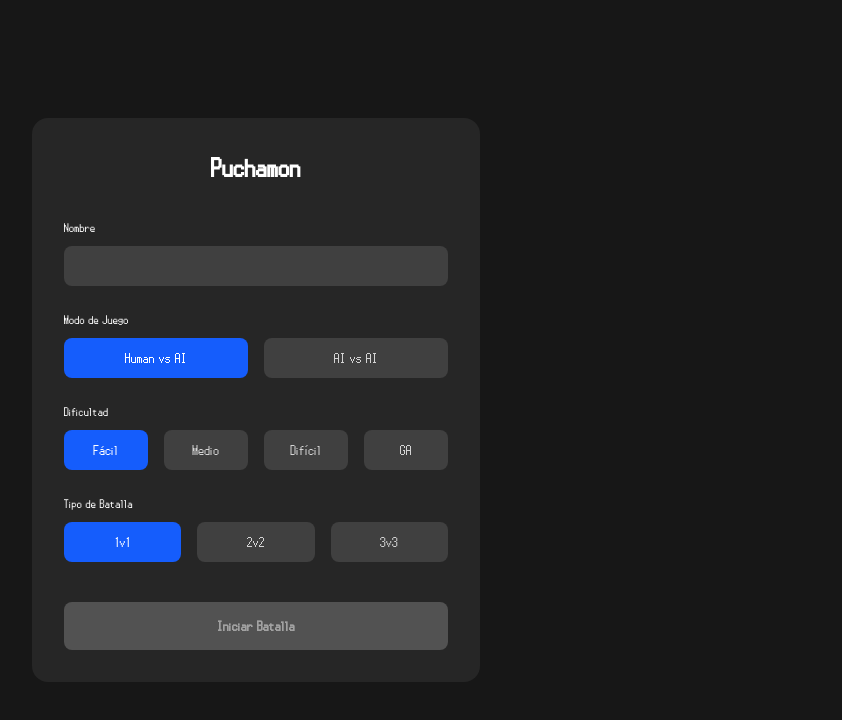
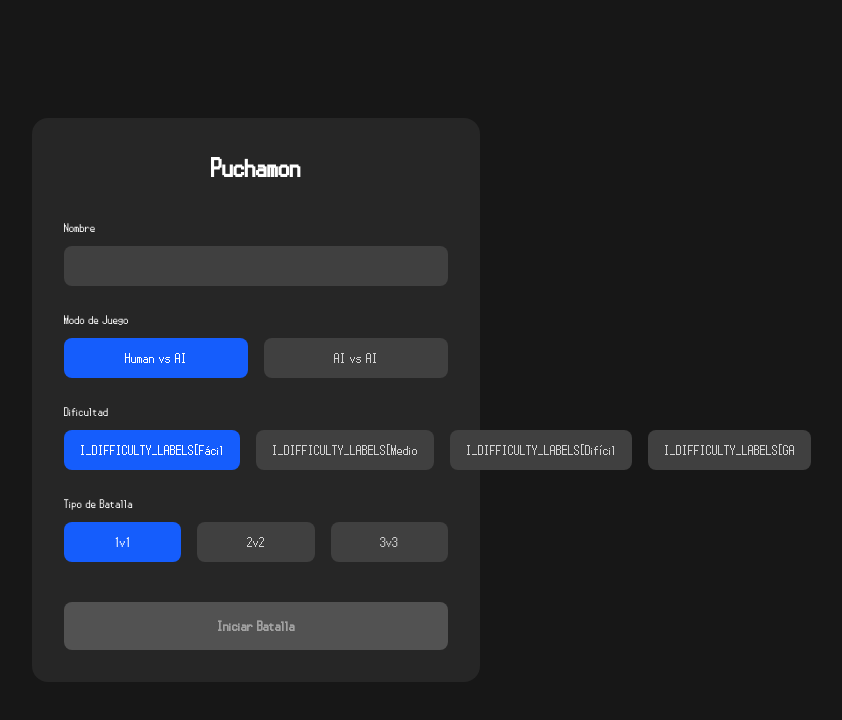
Before and after one commit to LeonidasGarcia/puchamon, a React (Vite) app in the folder frontend/: page / in a window 1280 px wide. Shown: the top 720 px of the page, without its empty margins (384-1226 px from the left). Built offline with nearby package versions, Linux system fonts and the light colour scheme.

Commit message:
feat: add AI difficulty labels and values for improved difficulty selection in Lobby and App components

```diff
--- a/frontend/src/pages/App.tsx
+++ b/frontend/src/pages/App.tsx
@@ -14,6 +14,7 @@ import PokemonState from '../components/cards/PokemonState';
 import OpponentTeamPreview from '../components/cards/OpponentTeamPreview';
 import PokemonMovement from '../components/cards/PokemonMovement';
 import { POKE_DATA } from '../types/Pokemon';
+import { AI_DIFFICULTY_LABELS } from '../types/difficulty';
 import type { WeatherColorsKeys } from '../types/colors/WeatherColors';
 import type { HazardColorsKeys } from '../types/colors/HazardColors';
 import type { TypeColorsKeys } from '../types/colors/TypeColors';
@@ -21,6 +22,23 @@ import type { TypeColorsKeys } from '../types/colors/TypeColors';
 export default function App() {
   const { isConnected, lastError, connect, disconnect, sendAction } =
     useBattleNetworkStore();
+
+  const {
+    name,
+    controllerType,
+    difficulty: ai1_difficulty,
+    ai2_difficulty,
+  } = useConnectionStore();
+
+  const myName =
+    controllerType === 'ai'
+      ? `${name ?? 'IA 1'} (${AI_DIFFICULTY_LABELS[ai1_difficulty ?? 1]})`
+      : (name ?? 'Mi equipo');
+
+  const opponentName =
+    AI_DIFFICULTY_LABELS[
+      (controllerType === 'ai' ? ai2_difficulty : ai1_difficulty) ?? 1
+    ];
 
   const {
     weather,
@@ -32,9 +50,6 @@ export default function App() {
     winnerTrainerId,
     playerPhase,
   } = useGameStore();
-
-  const myName = 'Mi equipo';
-  const opponentName = 'Equipo rival';
 
   const myActiveInstanceId =
     sides[trainerId ?? '']?.active_pokemon_instance_ids?.[0];
@@ -49,8 +64,12 @@ export default function App() {
 
   const opponentTrainerId = Object.keys(sides).find((key) => key !== trainerId);
   const opponentActiveInstanceIds: string[] =
-    sides[opponentTrainerId ?? '']?.active_pokemon_instance_ids?.filter((id): id is string => id !== null) ?? [];
-  const opponentTeamPokemon = [...opponentPokemon].sort((a, b) => a.team_slot - b.team_slot);
+    sides[opponentTrainerId ?? '']?.active_pokemon_instance_ids?.filter(
+      (id): id is string => id !== null,
+    ) ?? [];
+  const opponentTeamPokemon = [...opponentPokemon].sort(
+    (a, b) => a.team_slot - b.team_slot,
+  );
 
   const isOpponentFainted =
     activeOpponentPokemon?.fainted &&
@@ -251,7 +270,7 @@ export default function App() {
       <div className="flex flex-col gap-8 flex-1 py-6 h-full">
         <div className="flex flex-col gap-6">
           <Section
-            label={`Equipo de ${opponentName}`}
+            label={`Equipo de IA (${opponentName})`}
             className="flex-col items-center"
           >
             {activeOpponentPokemon && (
--- a/frontend/src/pages/Lobby.tsx
+++ b/frontend/src/pages/Lobby.tsx
@@ -2,6 +2,10 @@ import { useEffect } from 'react';
 import { useNavigate } from 'react-router-dom';
 import { useConnectionStore } from '../stores/connectionStore';
 import { useBattleNetworkStore } from '../stores/battleNetworkStore';
+import {
+  AI_DIFFICULTY_LABELS,
+  AI_DIFFICULTY_VALUES,
+} from '../types/difficulty';
 
 export default function Lobby() {
   const navigate = useNavigate();
@@ -99,7 +103,7 @@ export default function Lobby() {
                 Dificultad
               </label>
               <div className="flex gap-4">
-                {([1, 2, 3, 4] as const).map((d) => (
+                {AI_DIFFICULTY_VALUES.map((d) => (
                   <button
                     key={d}
                     onClick={() => setDifficulty(d)}
@@ -109,7 +113,8 @@ export default function Lobby() {
                         : 'bg-neutral-700 text-neutral-300 hover:bg-neutral-600'
                     }`}
                   >
-                    {d === 1 ? 'Fácil' : d === 2 ? 'Medio' : d === 3 ? 'Difícil' : 'GA'}
+                    I_DIFFICULTY_LABELS[
+                    {AI_DIFFICULTY_LABELS[d]}
                   </button>
                 ))}
               </div>
@@ -123,7 +128,7 @@ export default function Lobby() {
                   Dificultad IA 1
                 </label>
                 <div className="flex gap-4">
-                  {([1, 2, 3, 4] as const).map((d) => (
+                  {AI_DIFFICULTY_VALUES.map((d) => (
                     <button
                       key={d}
                       onClick={() => setDifficulty(d)}
@@ -133,7 +138,7 @@ export default function Lobby() {
                           : 'bg-neutral-700 text-neutral-300 hover:bg-neutral-600'
                       }`}
                     >
-                      {d === 1 ? 'Fácil' : d === 2 ? 'Medio' : d === 3 ? 'Difícil' : 'GA'}
+                      {AI_DIFFICULTY_LABELS[d]}
                     </button>
                   ))}
                 </div>
@@ -143,7 +148,7 @@ export default function Lobby() {
                   Dificultad IA 2
                 </label>
                 <div className="flex gap-4">
-                  {([1, 2, 3, 4] as const).map((d) => (
+                  {AI_DIFFICULTY_VALUES.map((d) => (
                     <button
                       key={d}
                       onClick={() => setAi2Difficulty(d)}
@@ -153,7 +158,7 @@ export default function Lobby() {
                           : 'bg-neutral-700 text-neutral-300 hover:bg-neutral-600'
                       }`}
                     >
-                      {d === 1 ? 'Fácil' : d === 2 ? 'Medio' : d === 3 ? 'Difícil' : 'GA'}
+                      {AI_DIFFICULTY_LABELS[d]}
                     </button>
                   ))}
                 </div>
--- /dev/null
+++ b/frontend/src/types/difficulty.ts
@@ -0,0 +1,10 @@
+export type AiDifficulty = 1 | 2 | 3 | 4;
+
+export const AI_DIFFICULTY_LABELS: Record<AiDifficulty, string> = {
+  1: 'Fácil',
+  2: 'Medio',
+  3: 'Difícil',
+  4: 'GA',
+};
+
+export const AI_DIFFICULTY_VALUES: AiDifficulty[] = [1, 2, 3, 4];
```
